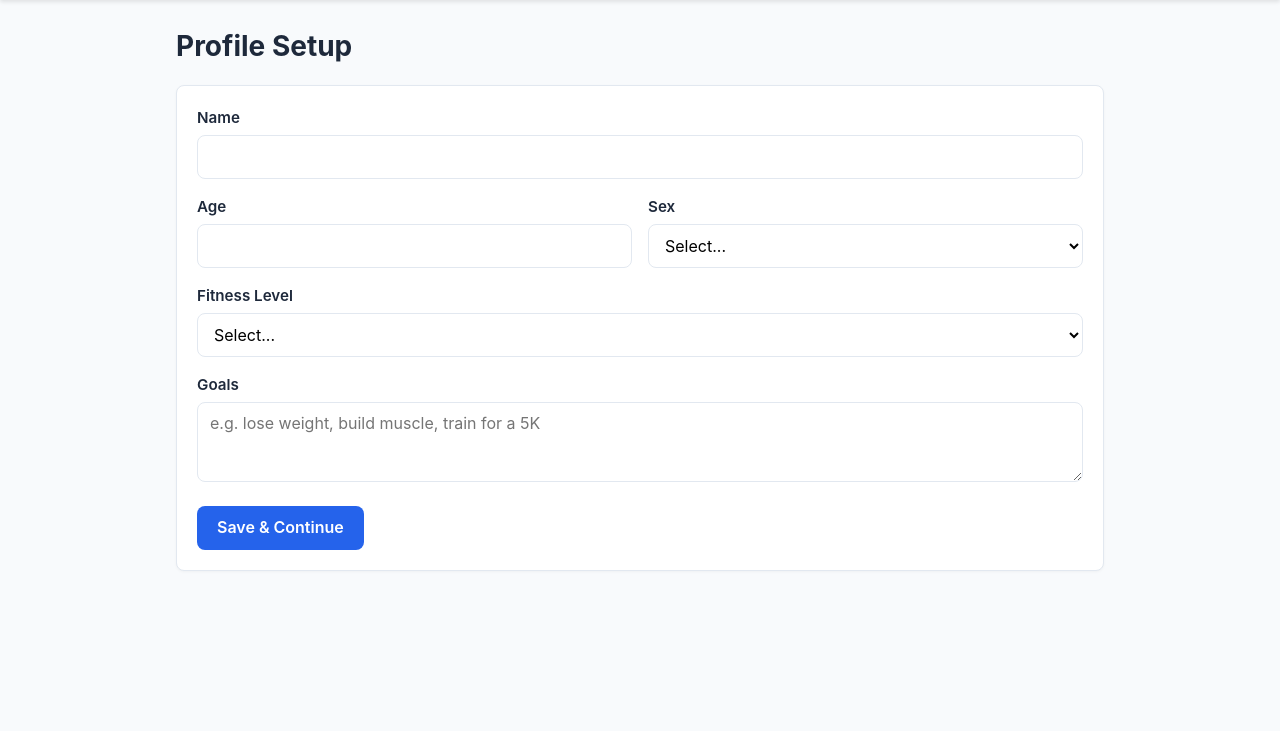
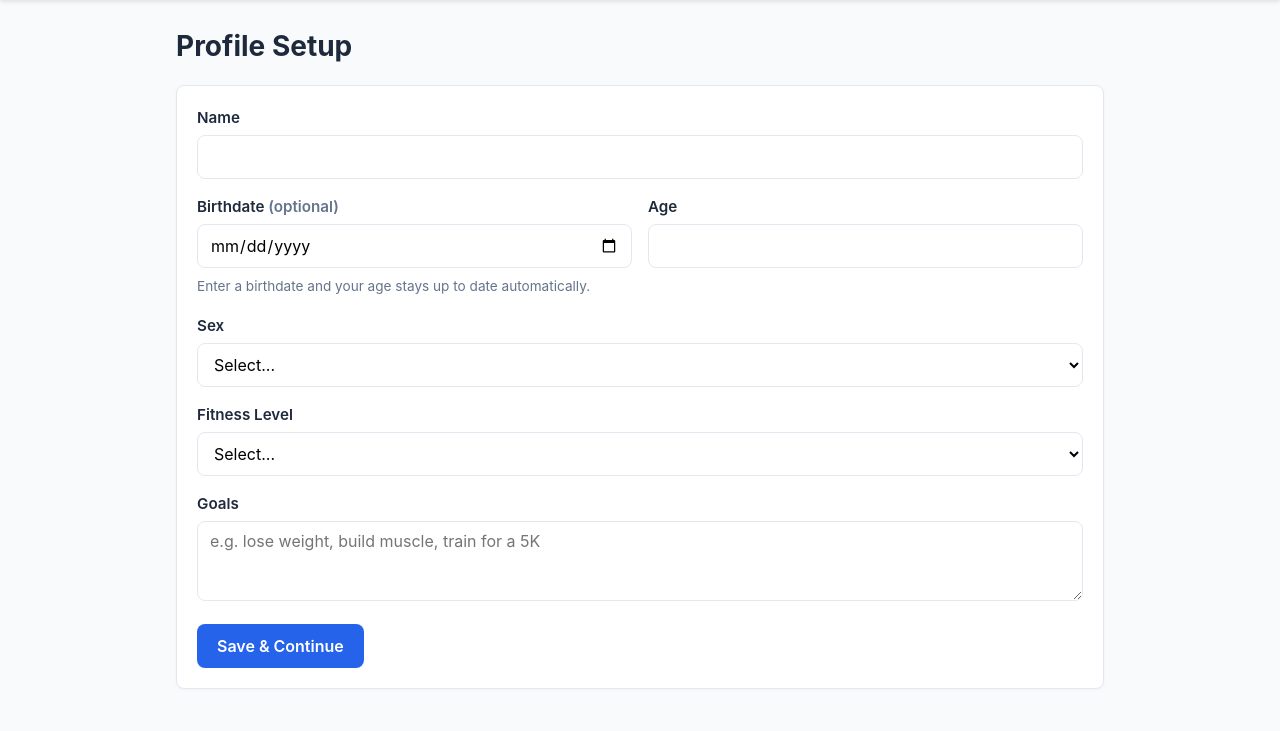
Before and after one commit to tescher/fitlocal, a Flask app: page /setup in a window 1280 px wide. Shown: the part 69-800 px from the top of the page. Run offline with Flask 3, Linux system fonts and the light colour scheme; the visitor is signed in with stand-in values (Sample User, id 1); data comes from the database, SQL or seed files in the repository.

Commit message:
Add optional birthdate to profile; derive age from it when set
- UserProfile.birthdate (nullable) plus a current_age property that uses
  the birthdate when set and falls back to the manually entered age, so
  existing profiles are unaffected. calculate_age handles leap-day
  birthdates.
- /setup accepts a birthdate. When one is given it determines the age
  (also saved into `age`), and the age field becomes read-only in the
  form. Invalid, future or missing age/birthdate input now shows an
  error instead of a 400/500.
- The AI plan and review prompts and the Generate Plan profile summary
  use current_age.
- The startup migration adds the birthdate column to existing databases.
- The schema diagram includes birthdate.

Co-Authored-By: Claude Opus 5.5 <noreply@anthropic.com>

```diff
--- a/ai.py
+++ b/ai.py
@@ -69,7 +69,7 @@ Additional context from the user (treat this as high-priority input when buildin
 
     prompt = f"""You are a certified personal trainer inspired by Tony Horton's P90X methodology. Create a detailed 12-week periodized workout plan for the following person:
 
-Age: {profile.age}, Sex: {profile.sex}, Fitness Level: {profile.fitness_level}, Goals: {profile.goals}.
+Age: {profile.current_age}, Sex: {profile.sex}, Fitness Level: {profile.fitness_level}, Goals: {profile.goals}.
 {fitness_test_section}{prior_review_section}{extra_context_section}
 Requirements:
 - Create 3 workouts per cycle labeled "Workout A", "Workout B", "Workout C"
@@ -144,7 +144,7 @@ def generate_progress_review(profile, sessions_data, plan_name=None):
 - Keep it personal and energetic — like you're right there in the room
 - Reference specific exercises and numbers from their data
 
-Client: {profile.name}, Age: {profile.age}, Sex: {profile.sex}, Fitness Level: {profile.fitness_level}, Goals: {profile.goals}.
+Client: {profile.name}, Age: {profile.current_age}, Sex: {profile.sex}, Fitness Level: {profile.fitness_level}, Goals: {profile.goals}.
 
 Here is a summary of {sessions_label}:
 {json.dumps(sessions_data, indent=2)}
--- a/app.py
+++ b/app.py
@@ -40,7 +40,7 @@ app.wsgi_app = ProxyFix(app.wsgi_app, x_for=1, x_proto=1, x_host=1, x_prefix=1)
 from models import (  # noqa: E402
     db, Account, UserProfile, WorkoutPlan, PlannedWorkout, PlannedExercise,
     WorkoutSession, LoggedSet, AIReview, FitnessTest, TrainingPhase, ExerciseLibrary,
-    NextWorkoutNote,
+    NextWorkoutNote, calculate_age,
 )
 from extensions import login_manager, bcrypt, csrf, limiter, oauth_client  # noqa: E402
 
@@ -98,6 +98,9 @@ with app.app_context():
                 conn.execute(text(
                     "ALTER TABLE user_profile ADD COLUMN account_id INTEGER REFERENCES account(id)"
                 ))
+                conn.commit()
+            if "birthdate" not in cols:
+                conn.execute(text("ALTER TABLE user_profile ADD COLUMN birthdate DATE"))
                 conn.commit()
 
         # Add status column to workout_plan if it doesn't exist, backfilling from is_active + notes
@@ -813,14 +816,44 @@ def index():
     )
 
 
+def _parse_age_fields(form):
+    """Return (age, birthdate) from the profile form. A birthdate, when given,
+    determines the age. Raises ValueError with a user-facing message."""
+    raw_birthdate = form.get("birthdate", "").strip()
+    raw_age = form.get("age", "").strip()
+    if raw_birthdate:
+        try:
+            birthdate = date.fromisoformat(raw_birthdate)
+        except ValueError:
+            raise ValueError("Birthdate is not a valid date.")
+        age = calculate_age(birthdate)
+    elif raw_age:
+        birthdate = None
+        try:
+            age = int(raw_age)
+        except ValueError:
+            raise ValueError("Age must be a whole number.")
+    else:
+        raise ValueError("Please enter your age or birthdate.")
+    if not 10 <= age <= 120:
+        raise ValueError("Age must be between 10 and 120.")
+    return age, birthdate
+
+
 @app.route("/setup", methods=["GET", "POST"])
 @login_required
 def setup():
     profile = get_profile()
     if request.method == "POST":
+        try:
+            age, birthdate = _parse_age_fields(request.form)
+        except ValueError as e:
+            flash(str(e), "error")
+            return render_template("setup.html", profile=profile)
         if profile:
             profile.name = request.form["name"]
-            profile.age = int(request.form["age"])
+            profile.age = age
+            profile.birthdate = birthdate
             profile.sex = request.form["sex"]
             profile.fitness_level = request.form["fitness_level"]
             profile.goals = request.form["goals"]
@@ -829,7 +862,8 @@ def setup():
             profile = UserProfile(
                 account_id=current_user.id,
                 name=request.form["name"],
-                age=int(request.form["age"]),
+                age=age,
+                birthdate=birthdate,
                 sex=request.form["sex"],
                 fitness_level=request.form["fitness_level"],
                 goals=request.form["goals"],
--- a/gen_schema.py
+++ b/gen_schema.py
@@ -94,6 +94,7 @@ draw_table(ax, 0.25, TOP, 3.65, 'UserProfile', [
     ('PK', 'id',               'int'),
     ('',   'name',             'str'),
     ('',   'age',              'int'),
+    ('',   'birthdate',        'date'),
     ('',   'sex',              'str'),
     ('',   'fitness_level',    'str'),
     ('',   'goals',            'text'),
--- a/models.py
+++ b/models.py
@@ -3,6 +3,13 @@ from flask_login import UserMixin
 from datetime import datetime, date, timezone
 
 db = SQLAlchemy()
+
+
+def calculate_age(birthdate, today=None):
+    """Whole years between birthdate and today. A Feb 29 birthdate ages up on Mar 1 in non-leap years."""
+    today = today or date.today()
+    had_birthday = (today.month, today.day) >= (birthdate.month, birthdate.day)
+    return today.year - birthdate.year - (0 if had_birthday else 1)
 
 
 class Account(db.Model, UserMixin):
@@ -24,7 +31,8 @@ class UserProfile(db.Model):
     account_id = db.Column(db.Integer, db.ForeignKey("account.id"), nullable=True)
     account = db.relationship("Account", back_populates="profile")
     name = db.Column(db.String(100), nullable=False)
-    age = db.Column(db.Integer, nullable=False)
+    age = db.Column(db.Integer, nullable=False)  # manual entry, or last age computed from birthdate
+    birthdate = db.Column(db.Date, nullable=True)
     sex = db.Column(db.String(20), nullable=False)
     fitness_level = db.Column(db.String(20), nullable=False)
     goals = db.Column(db.Text, nullable=False)
@@ -38,6 +46,13 @@ class UserProfile(db.Model):
     current_streak = db.Column(db.Integer, default=0)
     longest_streak = db.Column(db.Integer, default=0)
     last_workout_date = db.Column(db.Date, nullable=True)
+
+    @property
+    def current_age(self):
+        """Age from birthdate when set, otherwise the manually entered age."""
+        if self.birthdate:
+            return calculate_age(self.birthdate)
+        return self.age
 
 
 class WorkoutPlan(db.Model):
--- a/static/style.css
+++ b/static/style.css
@@ -219,6 +219,7 @@ input[type="text"],
 input[type="number"],
 input[type="email"],
 input[type="password"],
+input[type="date"],
 select,
 textarea {
     width: 100%;
@@ -234,6 +235,11 @@ textarea {
 textarea {
     resize: vertical;
     min-height: 80px;
+}
+
+input[readonly] {
+    background: var(--bg);
+    color: var(--text-muted);
 }
 
 input:focus, select:focus, textarea:focus {
--- a/templates/generate_plan.html
+++ b/templates/generate_plan.html
@@ -6,7 +6,7 @@
 <div class="card mb-2">
     <h2>Your Profile</h2>
     <p><strong>Name:</strong> {{ profile.name }}</p>
-    <p><strong>Age:</strong> {{ profile.age }} | <strong>Sex:</strong> {{ profile.sex }}</p>
+    <p><strong>Age:</strong> {{ profile.current_age }} | <strong>Sex:</strong> {{ profile.sex }}</p>
     <p><strong>Fitness Level:</strong> {{ profile.fitness_level }}</p>
     <p><strong>Goals:</strong> {{ profile.goals }}</p>
 </div>
--- a/templates/setup.html
+++ b/templates/setup.html
@@ -11,9 +11,17 @@
 
     <div class="form-row">
         <div class="form-group">
+            <label for="birthdate">Birthdate <span class="text-muted">(optional)</span></label>
+            <input type="date" id="birthdate" name="birthdate"
+                   value="{{ profile.birthdate.isoformat() if profile and profile.birthdate else '' }}">
+        </div>
+        <div class="form-group">
             <label for="age">Age</label>
-            <input type="number" id="age" name="age" required min="10" max="120" value="{{ profile.age if profile else '' }}">
+            <input type="number" id="age" name="age" required min="10" max="120" value="{{ profile.current_age if profile else '' }}">
         </div>
+    </div>
+    <p class="text-muted mb-2" style="font-size:0.85rem; margin-top:-0.5rem;">Enter a birthdate and your age stays up to date automatically.</p>
+
     <div class="form-group">
         <label for="sex">Sex</label>
         <select id="sex" name="sex" required>
@@ -22,7 +30,6 @@
             <option value="Female" {{ 'selected' if profile and profile.sex == 'Female' }}>Female</option>
             <option value="Other" {{ 'selected' if profile and profile.sex == 'Other' }}>Other</option>
         </select>
-        </div>
     </div>
 
     <div class="form-group">
@@ -42,4 +49,36 @@
 
     <button type="submit" class="btn btn-primary">{{ 'Update Profile' if profile else 'Save & Continue' }}</button>
 </form>
+
+<script>
+// When a birthdate is entered, it drives the age: fill it in and lock the field.
+(function() {
+    var birthdate = document.getElementById('birthdate');
+    var age = document.getElementById('age');
+    var manualAge = age.value;
+
+    function sync() {
+        if (!birthdate.value) {
+            if (age.readOnly) age.value = manualAge;
+            age.readOnly = false;
+            age.required = true;
+            return;
+        }
+        if (!age.readOnly) manualAge = age.value;
+        var bd = new Date(birthdate.value + 'T00:00:00');
+        var today = new Date();
+        var years = today.getFullYear() - bd.getFullYear();
+        if (today.getMonth() < bd.getMonth() ||
+            (today.getMonth() === bd.getMonth() && today.getDate() < bd.getDate())) {
+            years--;
+        }
+        age.value = isNaN(years) ? '' : years;
+        age.readOnly = true;
+        age.required = false;
+    }
+
+    birthdate.addEventListener('input', sync);
+    sync();
+})();
+</script>
 {% endblock %}
```
Also changed, not shown: schema.png. Lines whose indentation alone changed are shown as unchanged.
